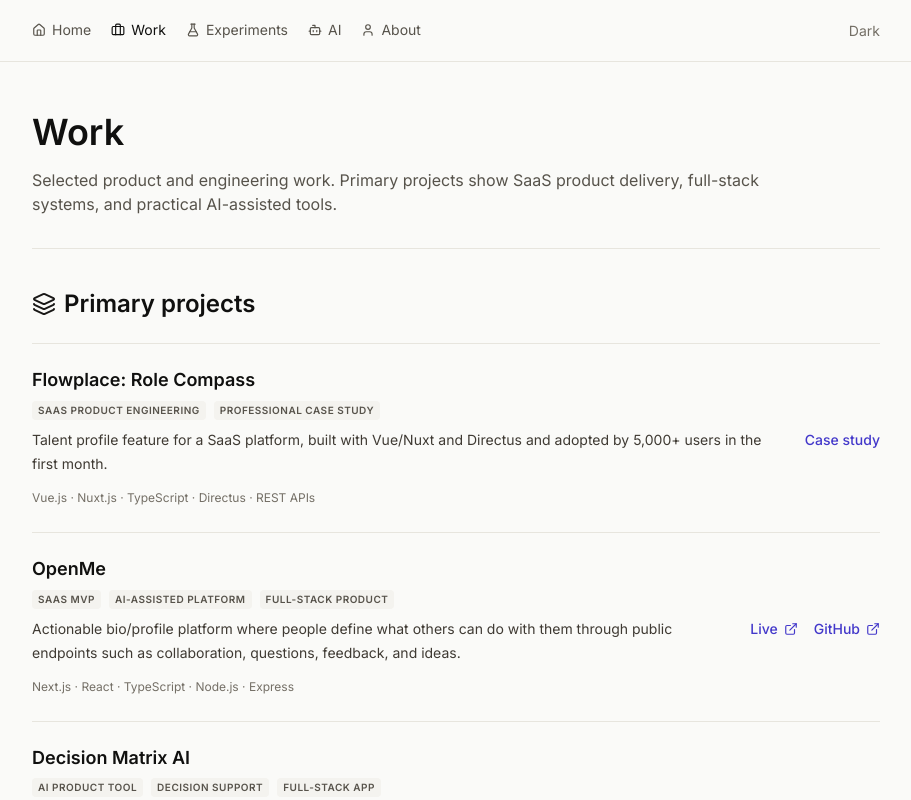
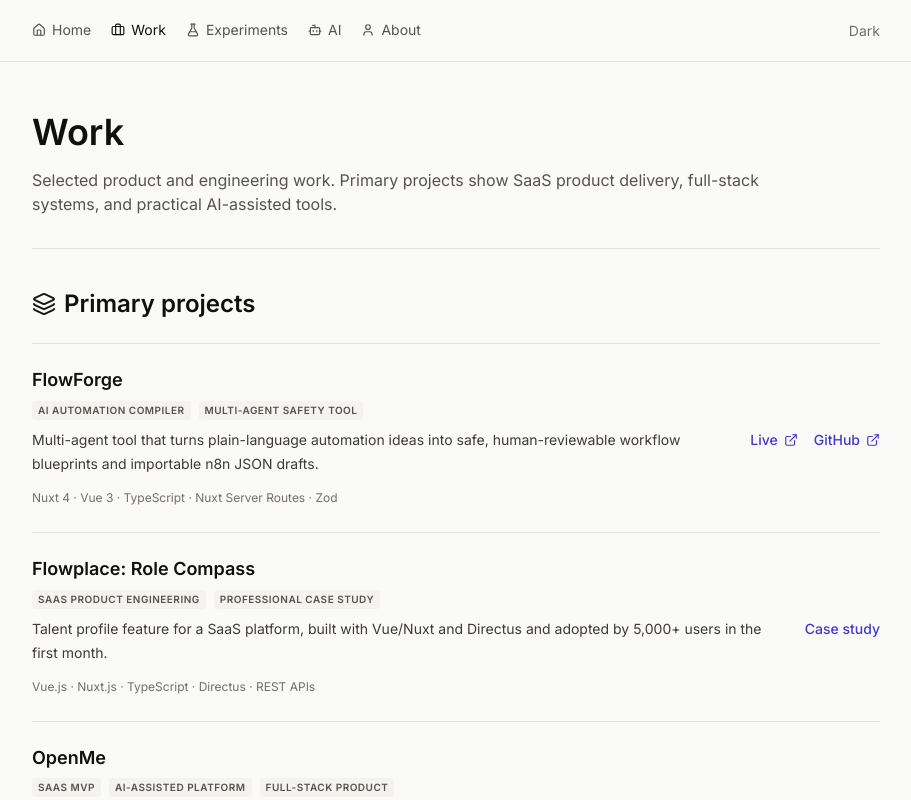
Before and after one commit to igalVilensky/igal-portfolio, a Nuxt app: page /case-studies in a window 1280 px wide. Shown: the top 800 px of the page, without its empty margins (184-1095 px from the left). Built offline with nearby package versions, Linux system fonts and the light colour scheme; a web font is replaced by a local one.

Commit message:
Add FlowForge project details and update project references

```diff
--- a/app/components/home/SelectedWork.vue
+++ b/app/components/home/SelectedWork.vue
@@ -7,7 +7,7 @@
             Selected work
           </h2>
           <p class="mt-3 max-w-2xl text-sm leading-6 text-secondary-600 dark:text-secondary-400">
-            Four projects that show SaaS product work, full-stack delivery, and practical AI-assisted tooling.
+            Five projects that show SaaS product work, full-stack delivery, and practical AI-assisted tooling.
           </p>
         </div>
         <NuxtLink to="/case-studies" class="text-sm font-medium text-primary-700 hover:text-primary-800 dark:text-primary-300 dark:hover:text-primary-200">
--- a/app/composables/useProjects.ts
+++ b/app/composables/useProjects.ts
@@ -83,6 +83,56 @@ export const skillGroups: SkillGroup[] = [
 ];
 
 export const portfolioProjects: PortfolioProject[] = [
+  {
+    id: "flowforge",
+    title: "FlowForge",
+    category: "AI Automation Compiler / Multi-Agent Safety Tool",
+    shortDescription:
+      "Multi-agent tool that turns plain-language automation ideas into safe, human-reviewable workflow blueprints and importable n8n JSON drafts.",
+    longDescription:
+      "FlowForge is a non-executing safety and observability layer for AI automation prototypes. It guides users through vague requirements, routes requests through a multi-agent compiler, generates structured workflow blueprints, exposes safety decisions and agent traces, and can produce inactive n8n JSON drafts for human review.",
+    technologies: [
+      "Nuxt 4",
+      "Vue 3",
+      "TypeScript",
+      "Nuxt Server Routes",
+      "Zod",
+      "Groq API",
+      "Gemini",
+      "n8n",
+      "AI Agents",
+    ],
+    tags: [
+      "Nuxt",
+      "Vue",
+      "TypeScript",
+      "AI Agents",
+      "AI Automation",
+      "n8n",
+      "Groq",
+      "Zod",
+      "Responsible AI",
+    ],
+    highlights: [
+      "Multi-agent compiler with guided clarification, routing, blueprint generation, and safety review",
+      "Turns plain-language automation ideas into structured, non-executing workflow previews",
+      "Exposes agent status, provider attempts, execution trace, risk outcomes, and approval gates",
+      "Generates inactive n8n workflow JSON drafts with placeholder credentials and safety validation",
+    ],
+    liveUrl: "https://igalvilensky.netlify.app/",
+    githubUrl: "https://github.com/igalVilensky/flowforge",
+    visual: {
+      initials: "FF",
+      accent: "#8b5cf6",
+      soft: "#ede9fe",
+      metricA: "Agents",
+      metricB: "Safety",
+      metricC: "n8n",
+    },
+    projectType: "work",
+    featuredHome: true,
+    featuredWork: true,
+  },
   {
     id: "openme",
     title: "OpenMe",
--- a/app/pages/ai-automation.vue
+++ b/app/pages/ai-automation.vue
@@ -255,7 +255,7 @@ type AiWorkItem = {
 };
 
 const aiProductsIds = ["decision-matrix-ai", "ai-compliance-compass", "sunlit-tales"];
-const aiWorkflowsIds = ["job-command-center", "openme"];
+const aiWorkflowsIds = ["flowforge", "job-command-center", "openme"];
 
 const projectSummaries: Record<string, string> = {
   "decision-matrix-ai":
@@ -266,6 +266,8 @@ const projectSummaries: Record<string, string> = {
     "Poetry/content platform with an AI mood/game feature that creates Russian-language literary quiz rounds from existing poem text.",
   "job-command-center":
     "Self-hosted, budget-aware job search command center that triages job opportunities, extracts useful information, reviews fit against a candidate profile, and keeps AI advisory with human approval.",
+  flowforge:
+    "Multi-agent automation compiler that turns plain-language ideas into safe, human-reviewable workflow blueprints and inactive n8n JSON drafts.",
   openme:
     "SaaS MVP with public endpoints, owner inbox flows, and an optional Python/FastAPI AI service layer for incoming submission summaries.",
 };
@@ -279,6 +281,8 @@ const demonstratedRoles: Record<string, string> = {
     "Server-side Groq call through Netlify Functions, structured JSON generation, and validating model response against source poem text.",
   "job-command-center":
     "AI extraction, AI review, budget-aware processing, rule-based prefiltering, and command queue grouped by next action.",
+  flowforge:
+    "Guided clarification, multi-agent routing and blueprint generation, safety review, agent trace visibility, and non-executing n8n handoff drafts.",
   openme:
     "Automation-oriented product thinking through public endpoints, owner workflows, and AI-assisted inbox review.",
 };
--- a/app/pages/case-studies/index.vue
+++ b/app/pages/case-studies/index.vue
@@ -109,6 +109,7 @@ type ProjectRow = PortfolioProject & {
 const { projects } = useProjects();
 
 const primaryProjectIds = [
+  "flowforge",
   "flowplace-role-compass",
   "openme",
   "decision-matrix-ai",
--- a/content/projects.json
+++ b/content/projects.json
@@ -1,5 +1,53 @@
 {
   "projects": [
+    {
+      "id": "flowforge",
+      "title": "FlowForge",
+      "category": "AI Automation Compiler / Multi-Agent Safety Tool",
+      "priority": "featured",
+      "short_description": "Multi-agent tool that turns plain-language automation ideas into safe, human-reviewable workflow blueprints and importable n8n JSON drafts.",
+      "long_description": "FlowForge is a non-executing safety and observability layer for AI automation prototypes. It guides users through vague requirements, routes requests through a multi-agent compiler, generates structured workflow blueprints, exposes safety decisions and agent traces, and can produce inactive n8n JSON drafts for human review.",
+      "role": "Product creator and full-stack developer responsible for the product concept, frontend experience, server-side compiler pipeline, agent orchestration, safety boundaries, and n8n draft generation.",
+      "technologies": [
+        "Nuxt 4",
+        "Vue 3",
+        "TypeScript",
+        "Nuxt Server Routes",
+        "Zod",
+        "Groq API",
+        "Gemini",
+        "n8n",
+        "AI Agents"
+      ],
+      "highlights": [
+        "Multi-agent compiler with guided clarification, routing, blueprint generation, and safety review.",
+        "Produces structured, non-executing automation blueprints with human approval gates and blocked actions.",
+        "Provides agent trace, provider fallback, risk, safety, and run observability information.",
+        "Generates inactive n8n JSON drafts with placeholder credentials and validation against unsafe side effects."
+      ],
+      "outcome_or_proof": [
+        "Working application and public GitHub repository are available.",
+        "Generated n8n drafts can be copied, downloaded, and imported for further human review.",
+        "No production actions are executed by the application."
+      ],
+      "role_relevance": [
+        "Full-Stack Software Developer",
+        "AI Software Developer",
+        "AI Automation Developer",
+        "AI Agent Developer",
+        "Vue.js Developer",
+        "TypeScript Developer",
+        "API Integration Developer"
+      ],
+      "links": {
+        "live": "https://igalvilensky.netlify.app/",
+        "github": "https://github.com/igalVilensky/flowforge",
+        "case_study": null
+      },
+      "source_notes": [
+        "Derived from the FlowForge repository and README."
+      ]
+    },
     {
       "id": "flowplace-role-compass",
       "title": "Flowplace: Role Compass",
@@ -592,6 +640,7 @@
     }
   ],
   "featured_project_order": [
+    "flowforge",
     "flowplace-role-compass",
     "openme",
     "decision-matrix-ai",
```
